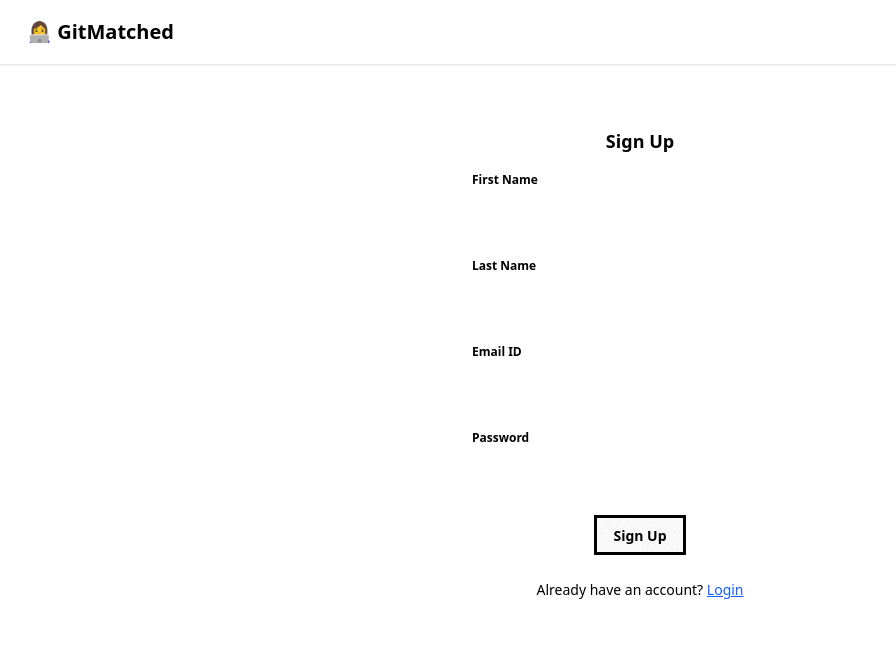
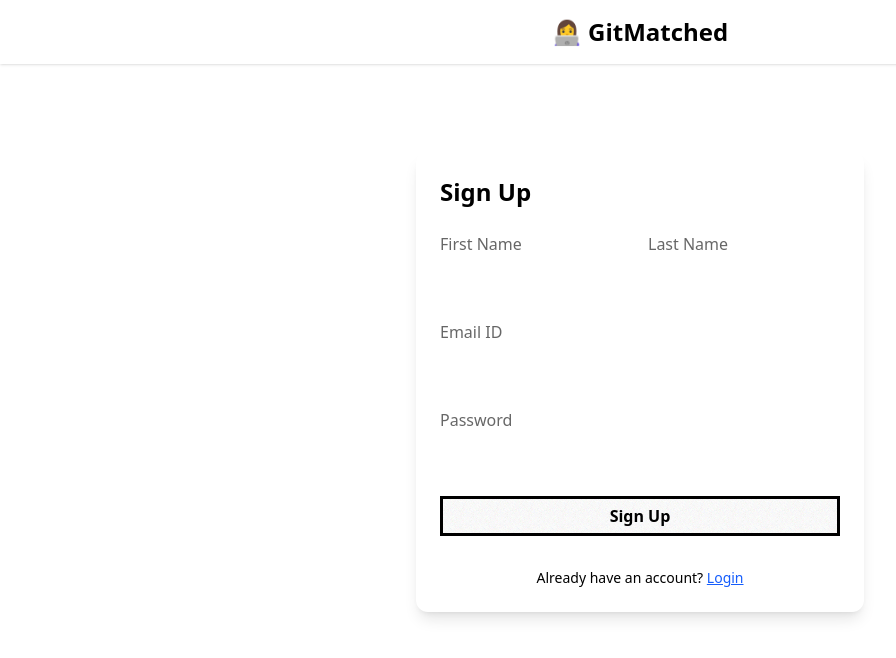
Before and after one commit to omkarbm03/GitMatched-Frontend, a React (Vite) app: page /login in a window 1280 px wide. Both pictures are taken after a click on the button "Sign Up". Shown: the top 658 px of the page, without its empty margins (0-896 px from the left). Built offline with nearby package versions, Linux system fonts and the light colour scheme; no server answers.

Commit message:
Added Browser Compatibility

```diff
--- a/src/components/Body.jsx
+++ b/src/components/Body.jsx
@@ -15,25 +15,34 @@ const Body = () => {
   const fetchUser = async () => {
     if (userData) return;
     try {
-      const res = await axios.get(BASE_URL + "/profile/view", {
+      const res = await axios.get(`${BASE_URL}/profile/view`, {
         withCredentials: true,
       });
       dispatch(addUser(res.data));
     } catch (err) {
-      if (err.status === 400) {
-        navigate("/login");
+      if (err.response?.status === 400 || err.response?.status === 401) {
+        navigate("/login", { replace: true });
       }
     }
   };
 
   useEffect(() => {
     fetchUser();
-  }, []);
+  }, [userData]);
 
   return (
-    <div>
+    <div className="flex flex-col min-h-screen">
+      {/* Sticky Navbar at top */}
       <Navbar />
-      <Outlet />
+
+      {/* Main content area - centered, responsive */}
+      <main className="flex-1 flex items-center justify-center px-4 py-6">
+        <div className="w-full max-w-md sm:max-w-lg md:max-w-2xl">
+          <Outlet />
+        </div>
+      </main>
+
+      {/* Footer always at bottom */}
       {/* <Footer /> */}
     </div>
   );
--- a/src/components/EditProfile.jsx
+++ b/src/components/EditProfile.jsx
@@ -21,7 +21,7 @@ const EditProfile = ({ user }) => {
       const payload = {
         firstName,
         lastName,
-        skills: skills.split(",").map((s) => s.trim()), // ✅ fix array handling
+        skills: skills.split(",").map((s) => s.trim()),
         about,
         photoUrl,
       };
@@ -40,74 +40,74 @@ const EditProfile = ({ user }) => {
 
   return (
     <>
-      <div className="flex flex-col lg:flex-row justify-center my-10 gap-8">
+      <div className="flex flex-col lg:flex-row justify-center items-stretch my-10 gap-10 px-4">
         {/* Edit form */}
-        <div className="card card-border bg-base-300 w-96">
-          <div className="card-body">
-            <h2 className="card-title justify-center">Edit Profile</h2>
+        <div className="card bg-base-300 w-full max-w-md shadow-xl rounded-xl flex flex-col flex-1">
+          <div className="card-body space-y-4 flex-1">
+            <h2 className="text-2xl font-bold text-center mb-2">Edit Profile</h2>
 
             {/* First Name */}
-            <fieldset className="fieldset">
-              <legend className="fieldset-legend">First Name</legend>
+            <div className="form-control">
+              <label className="label font-medium">First Name</label>
               <input
                 type="text"
                 value={firstName}
-                className="input"
+                className="input input-bordered w-full"
                 onChange={(e) => setFirstName(e.target.value)}
               />
-            </fieldset>
+            </div>
 
             {/* Last Name */}
-            <fieldset className="fieldset">
-              <legend className="fieldset-legend">Last Name</legend>
+            <div className="form-control">
+              <label className="label font-medium">Last Name</label>
               <input
                 type="text"
                 value={lastName}
-                className="input"
+                className="input input-bordered w-full"
                 onChange={(e) => setLastName(e.target.value)}
               />
-            </fieldset>
+            </div>
 
             {/* Skills */}
-            <fieldset className="fieldset">
-              <legend className="fieldset-legend">Skills</legend>
+            <div className="form-control">
+              <label className="label font-medium">Skills</label>
               <input
                 type="text"
                 value={skills}
-                className="input"
-                placeholder="Comma separated e.g. React, Node.js"
+                placeholder="React, Node.js, Python"
+                className="input input-bordered w-full"
                 onChange={(e) => setSkills(e.target.value)}
               />
-            </fieldset>
+            </div>
 
             {/* About */}
-            <fieldset className="fieldset">
-              <legend className="fieldset-legend">About</legend>
+            <div className="form-control">
+              <label className="label font-medium">About</label>
               <textarea
                 value={about}
                 className="textarea textarea-bordered w-full"
                 rows={3}
                 onChange={(e) => setAbout(e.target.value)}
               />
-            </fieldset>
+            </div>
 
             {/* Photo URL */}
-            <fieldset className="fieldset">
-              <legend className="fieldset-legend">Photo URL</legend>
+            <div className="form-control">
+              <label className="label font-medium">Photo URL</label>
               <input
                 type="text"
                 value={photoUrl}
-                className="input"
+                className="input input-bordered w-full"
                 onChange={(e) => setPhotoUrl(e.target.value)}
               />
-            </fieldset>
+            </div>
 
             {/* Error */}
-            <p className="text-red-500 text-sm mt-2">{error}</p>
+            {error && <p className="text-red-500 text-sm">{error}</p>}
 
             {/* Save button */}
-            <div className="card-actions justify-center mt-4">
-              <button className="btn btn-primary" onClick={saveProfile}>
+            <div className="mt-4">
+              <button className="btn btn-primary w-full" onClick={saveProfile}>
                 Save Changes
               </button>
             </div>
@@ -115,6 +115,8 @@ const EditProfile = ({ user }) => {
         </div>
 
         {/* Live Preview */}
+        <div className="w-full max-w-md flex flex-col flex-1">
+          <div className="card bg-base-300 shadow-xl rounded-xl flex-1">
             <UserCard
               user={{
                 firstName,
@@ -125,12 +127,14 @@ const EditProfile = ({ user }) => {
               }}
             />
           </div>
+        </div>
+      </div>
 
       {/* Toast */}
       {showToast && (
-        <div className="toast toast-top toast-center">
-          <div className="alert alert-success">
-            <span>Profile saved successfully.</span>
+        <div className="toast toast-top toast-center z-50">
+          <div className="alert alert-success shadow-md">
+            <span>✅ Profile saved successfully.</span>
           </div>
         </div>
       )}
--- a/src/components/Login.jsx
+++ b/src/components/Login.jsx
@@ -37,7 +37,6 @@ const AuthForm = () => {
 
       dispatch(addUser(res.data));
 
-
       if (isLogin) {
         navigate("/");
       } else {
@@ -49,71 +48,89 @@ const AuthForm = () => {
   };
 
   return (
-    <div className="flex justify-center my-10">
-      <div className="card card-border bg-base-300 w-96">
-        <div className="card-body">
-          <h2 className="card-title justify-center">
+    <div className="flex justify-center items-start min-h-screen px-4 pt-12 sm:pt-16">
+      <div className="card bg-base-300 w-full max-w-sm sm:max-w-md shadow-lg rounded-xl">
+        <div className="card-body space-y-4">
+          <h2 className="card-title text-center text-xl sm:text-2xl font-semibold">
             {isLogin ? "Login" : "Sign Up"}
           </h2>
 
           {/* First & Last name only for Sign Up */}
           {!isLogin && (
-            <>
-              <fieldset className="fieldset">
-                <legend className="fieldset-legend">First Name</legend>
+            <div className="grid grid-cols-1 sm:grid-cols-2 gap-4">
+              <div className="form-control">
+                <label className="label">
+                  <span className="label-text text-sm sm:text-base">
+                    First Name
+                  </span>
+                </label>
                 <input
                   type="text"
                   value={firstName}
-                  className="input"
+                  className="input input-bordered w-full text-sm sm:text-base"
                   onChange={(e) => setFirstName(e.target.value)}
                 />
-              </fieldset>
-              <fieldset className="fieldset">
-                <legend className="fieldset-legend">Last Name</legend>
+              </div>
+
+              <div className="form-control">
+                <label className="label">
+                  <span className="label-text text-sm sm:text-base">
+                    Last Name
+                  </span>
+                </label>
                 <input
                   type="text"
                   value={lastName}
-                  className="input"
+                  className="input input-bordered w-full text-sm sm:text-base"
                   onChange={(e) => setLastName(e.target.value)}
                 />
-              </fieldset>
-            </>
+              </div>
+            </div>
           )}
 
           {/* Email */}
-          <fieldset className="fieldset">
-            <legend className="fieldset-legend">Email ID</legend>
+          <div className="form-control">
+            <label className="label">
+              <span className="label-text text-sm sm:text-base">Email ID</span>
+            </label>
             <input
-              type="text"
+              type="email"
               value={emailId}
-              className="input"
+              className="input input-bordered w-full text-sm sm:text-base"
               onChange={(e) => setEmailId(e.target.value)}
             />
-          </fieldset>
+          </div>
 
           {/* Password */}
-          <fieldset className="fieldset">
-            <legend className="fieldset-legend">Password</legend>
+          <div className="form-control">
+            <label className="label">
+              <span className="label-text text-sm sm:text-base">Password</span>
+            </label>
             <input
               type="password"
               value={password}
-              className="input"
+              className="input input-bordered w-full text-sm sm:text-base"
               onChange={(e) => setPassword(e.target.value)}
             />
-          </fieldset>
+          </div>
 
           {/* Error */}
-          <p className="text-red-500">{error}</p>
+          {error && (
+            <p className="text-red-500 text-xs sm:text-sm">{error}</p>
+          )}
 
           {/* Submit button */}
-          <div className="card-actions justify-center">
-            <button className="btn btn-primary" onClick={handleSubmit}>
+          <div className="card-actions">
+            <button
+              className="btn btn-primary w-full text-sm sm:text-base"
+              onClick={handleSubmit}
+            >
               {isLogin ? "Login" : "Sign Up"}
             </button>
           </div>
 
           {/* Switch link */}
-          <p className="text-center mt-4">
+          <p className="text-center text-xs sm:text-sm mt-2">
             {isLogin ? (
               <>
                 New user?{" "}
--- a/src/components/Navbar.jsx
+++ b/src/components/Navbar.jsx
@@ -11,45 +11,65 @@ const Navbar = () => {
 
   const handleLogout = async () => {
     try {
-      await axios.post(BASE_URL + "/logout", {}, { withCredentials: true });
+      await axios.post(`${BASE_URL}/logout`, {}, { withCredentials: true });
       dispatch(removeUser());
       navigate("/login");
     } catch (err) {
-      console.log(err);
+      console.error(err);
     }
   };
 
   return (
-    <div className="navbar bg-base-300 shadow-sm">
-      <div className="flex-1">
-        <Link to="/" className="btn btn-ghost text-xl">
+    <div className="navbar bg-base-300 shadow-sm px-6">
+      {/* Left section: show only if logged in */}
+      {user && (
+        <div className="flex gap-4 ml-2">
+          <Link
+            to="/connections"
+            className="btn btn-ghost btn-circle tooltip tooltip-bottom"
+            data-tip="Connections"
+          >
+            <span className="text-xl">👥</span>
+          </Link>
+          <Link
+            to="/requests"
+            className="btn btn-ghost btn-circle tooltip tooltip-bottom"
+            data-tip="Requests"
+          >
+            <span className="text-xl">📩</span>
+          </Link>
+        </div>
+      )}
+
+      {/* Center: Logo */}
+      <div className="flex-1 flex justify-center">
+        <Link to="/" className="btn btn-ghost text-2xl font-bold">
           👩‍💻 GitMatched
         </Link>
       </div>
-      <div className="flex gap-2">
+
+      {/* Right: User avatar dropdown */}
+      <div className="flex items-center">
         {user && (
-          <div className="dropdown dropdown-end mx-5">
+          <div className="dropdown dropdown-end">
             <div
               tabIndex={0}
               role="button"
               className="btn btn-ghost btn-circle avatar"
             >
               <div className="w-10 rounded-full">
-                <img alt="User Photo" src={user.photoUrl} />
+                <img
+                  alt="User Photo"
+                  src={user.photoUrl || "https://via.placeholder.com/150"}
+                />
               </div>
             </div>
             <ul
               tabIndex={0}
-              className="menu menu-sm dropdown-content bg-base-100 rounded-box z-1 mt-3 w-52 p-2 shadow"
+              className="menu menu-sm dropdown-content bg-base-100 rounded-box z-50 mt-3 w-52 p-2 shadow"
             >
               <li>
                 <Link to="/profile">Profile</Link>
-              </li>
-              <li>
-                <Link to="/connections">Connections</Link>
-              </li>
-              <li>
-                <Link to="/requests">Requests</Link>
               </li>
               <li>
                 <button onClick={handleLogout}>Logout</button>
--- a/src/utils/constants.js
+++ b/src/utils/constants.js
@@ -1 +1,2 @@
-export const BASE_URL = "/api"
+export const BASE_URL =
+  location.hostname === "localhost" ? "http://localhost:3000" : "/api";
```
Lines whose indentation alone changed are shown as unchanged.
